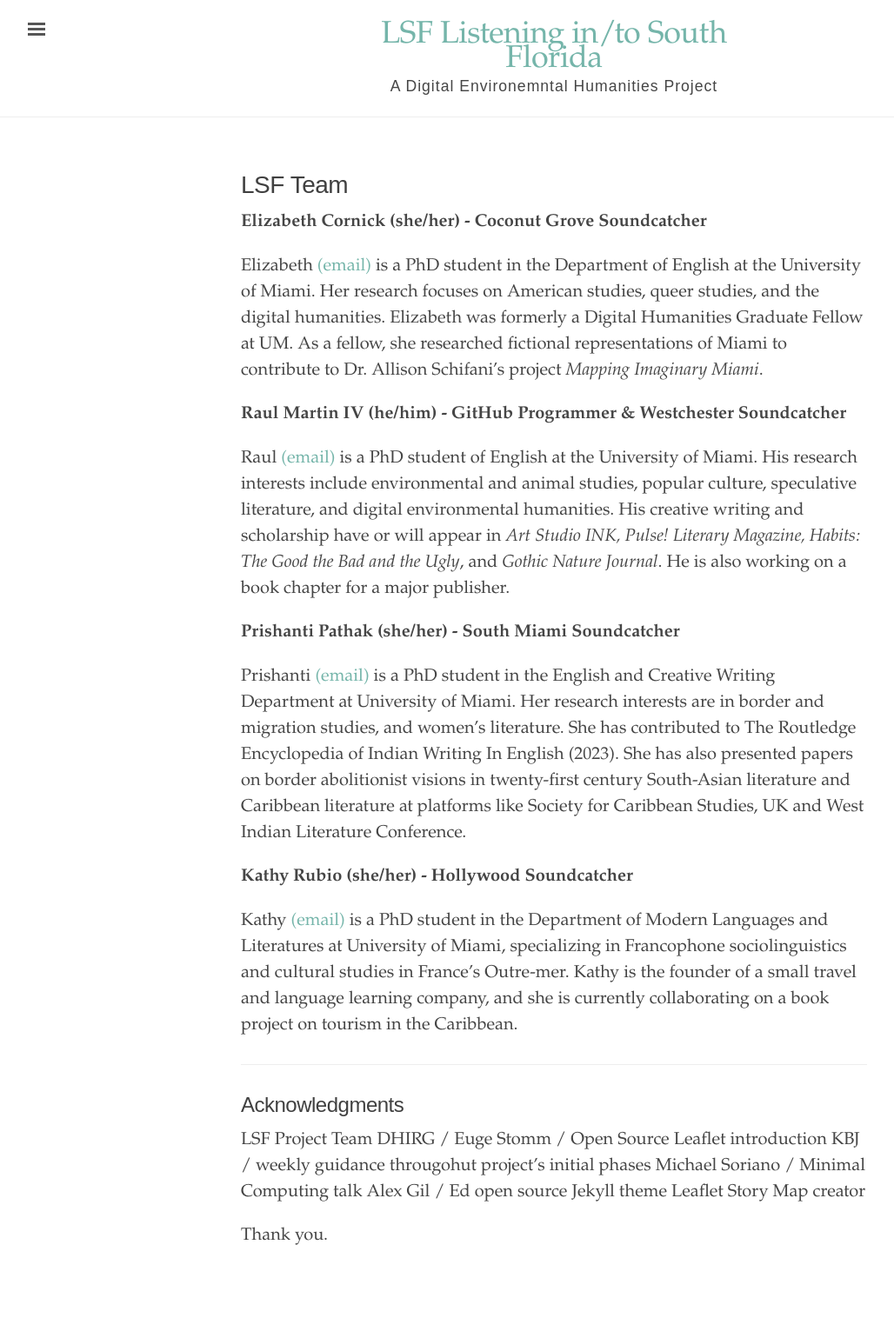
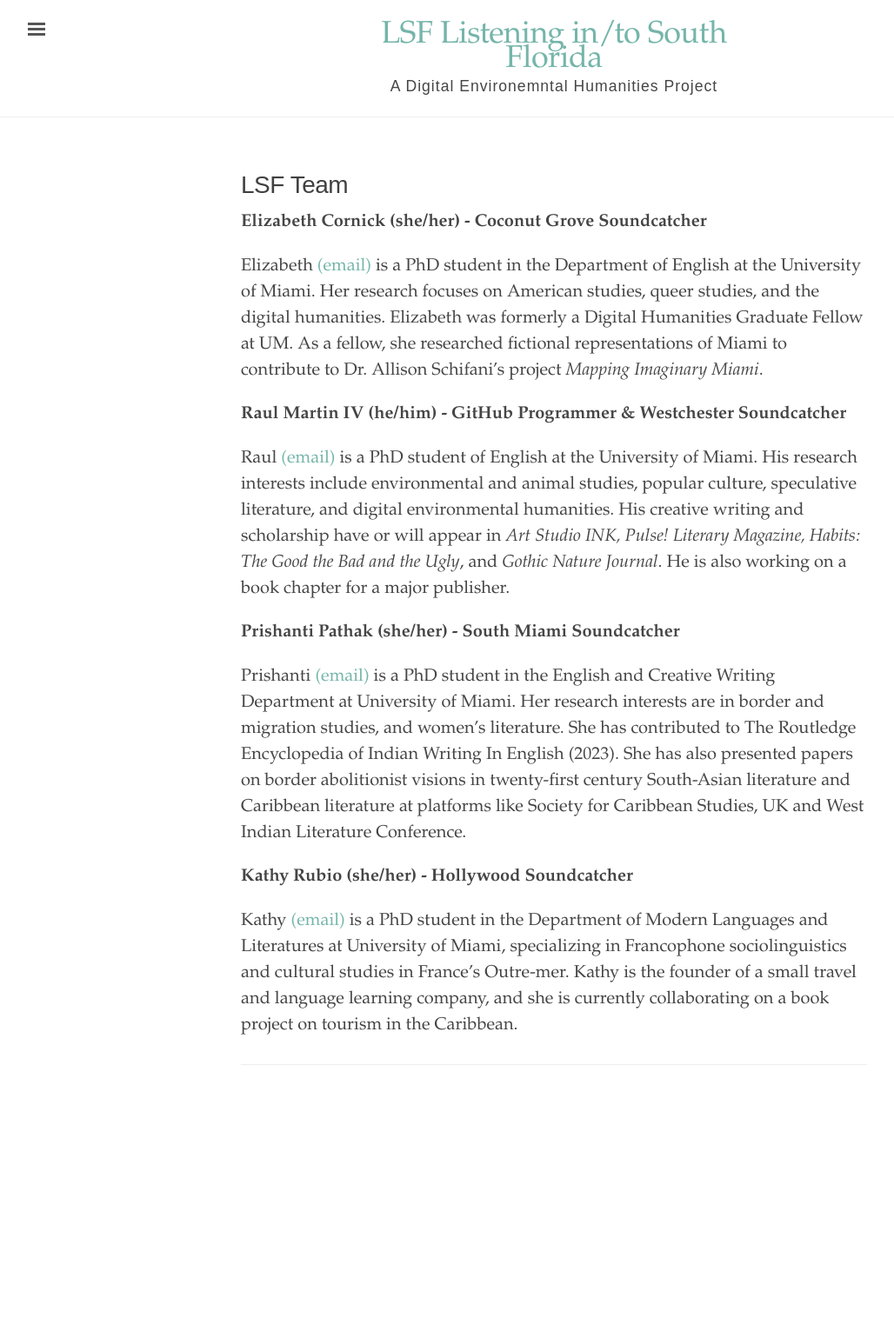
Before and after one commit to rm4-25/lsf_3, a Jekyll site: the page built from LSF Team.md, in a window 1280 px wide. Shown: the whole page at 87% size, without its empty margins (3-1031 px from the left). Built offline with Jekyll 4.4.1, drawn with Linux system fonts in a browser that asks for light colours; after the commit the page ends 1306 px from its top, so only the background shows below that.

Commit message:
Update LSF Team.md
Removed acknowledgement section to add to "About" page.

```diff
--- a/LSF Team.md
+++ b/LSF Team.md
@@ -21,13 +21,3 @@ Prishanti [(email)](mailto:pxp691@miami.edu) is a PhD student in the English and
 Kathy [(email)](mailto:kxr737@miami.edu) is a PhD student in the Department of Modern Languages and Literatures at University of Miami, specializing in Francophone sociolinguistics and cultural studies in France's Outre-mer. Kathy is the founder of a small travel and language learning company, and she is currently collaborating on a book project on tourism in the Caribbean.
 
 ---
-
-## Acknowledgments
-LSF Project Team
-DHIRG / Euge Stomm / Open Source Leaflet introduction
-KBJ / weekly guidance througohut project's initial phases
-Michael Soriano / Minimal Computing talk
-Alex Gil / Ed open source Jekyll theme
-Leaflet Story Map creator
-
-Thank you.
```
